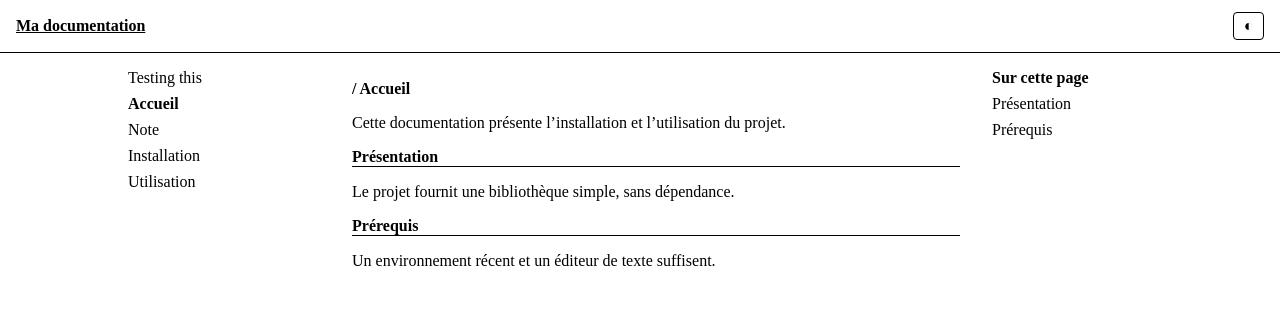
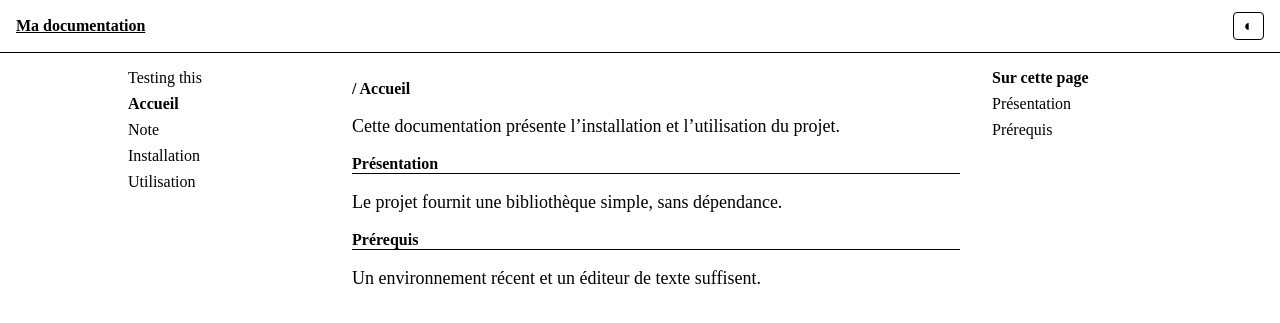
Before and after one commit to script-txt/script-txt.github.io, a Jekyll site: the page built from index.md, in a window 1280 px wide. Shown: the top 323 px of the page. Built offline with Jekyll 4.4.1, drawn with Linux system fonts in a browser that asks for light colours.

Commit message:
Update default.html

```diff
--- a/_layouts/default.html
+++ b/_layouts/default.html
@@ -49,6 +49,7 @@
   nav [aria-current] { font-weight: 700; }
   .toc { display: none; }
   main { max-width: 40rem; padding: 1rem 1rem 3rem; }
+  p { font-size: large; }
 
   /* Tablette : menu à gauche */
   @media (min-width: 48rem) {
@@ -56,6 +57,7 @@
     nav, .toc { position: sticky; top: 0; align-self: start; max-height: 100vh; overflow-y: auto; }
     nav ul { flex-direction: column; gap: .5rem; }
   }
+  p { font-size: large; }
   /* Ordinateur : trois colonnes, texte limité à 40 rem (≈ 65 caractères) */
   @media (min-width: 64rem) {
     .layout { grid-template-columns: 14rem minmax(0, 40rem) 12rem; justify-content: center; }
```
